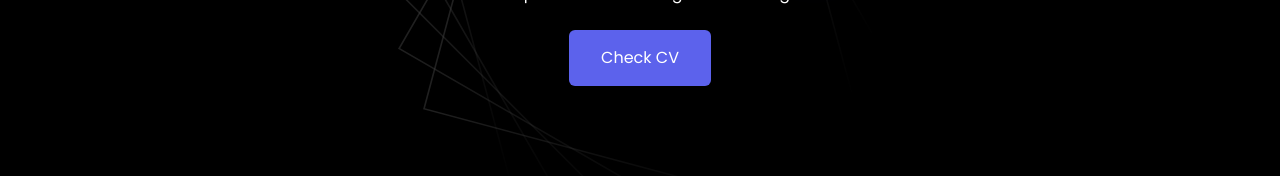
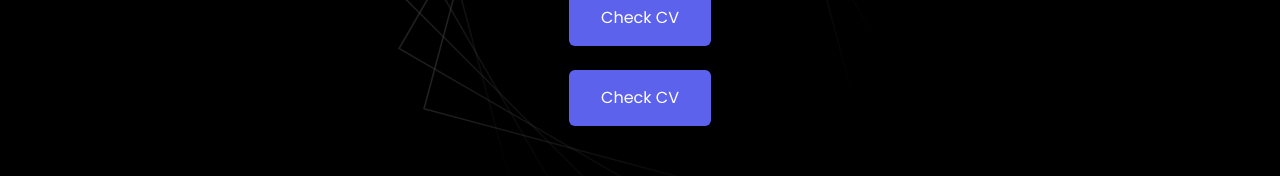
Before and after one commit to myupi/myPortfolio, a React (Create React App) app: page / in a window 1280 px wide. Shown: the part 343-519 px from the top of the page. Built offline with nearby package versions, Linux system fonts and the light colour scheme.

Commit message:
Update Showcase.jsx

```diff
--- a/src/components/Showcase.jsx
+++ b/src/components/Showcase.jsx
@@ -32,6 +32,15 @@ export const Showcase = () => {
         >
           Check CV
         </Link>
+        <Link
+          to={
+            "bit.ly/tuittuk"
+          }
+          className="text-white bg-[#5C62EC] rounded-md py-4 px-8 hover:opacity-75 transition-all text-center"
+          target="_blank"
+        >
+          Check CV
+        </Link>
       </div>
     </section>
   );
```
